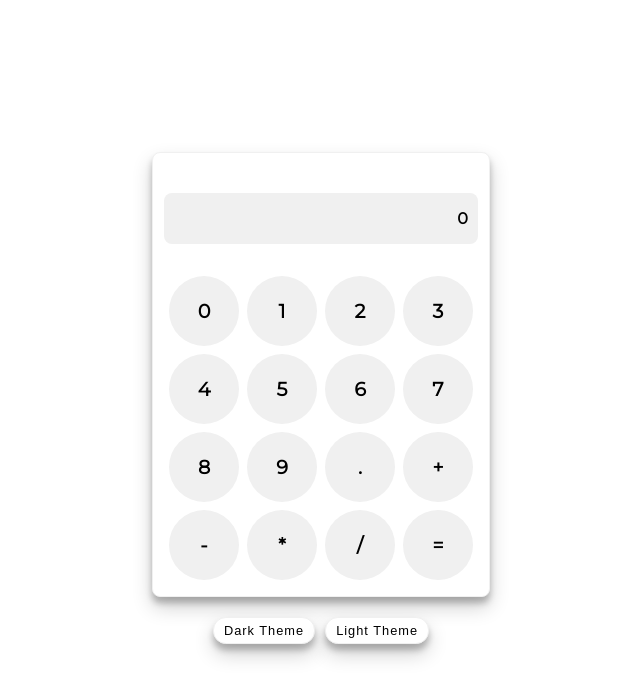
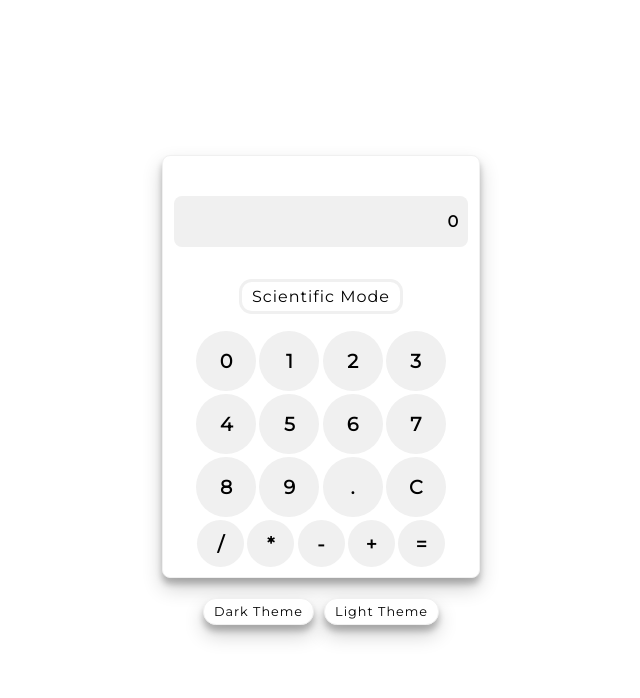
Before and after one commit to ArshadulAhmed/calculator, a React (Create React App) app: page / in a window 1280 px wide. Shown: the top 698 px of the page, without its empty margins (319-959 px from the left). Built offline with nearby package versions, Linux system fonts and the light colour scheme.

Commit message:
func done

```diff
--- a/src/assets/main.css
+++ b/src/assets/main.css
@@ -13,13 +13,14 @@ html[data-theme="dark"] {
   --primaryTextColor: #ffffff;
   --calculatorBackgroundButtonColor: #666;
 }
-
-
-body{
-  font-family: 'Montserrat', sans-serif;
+* {
+  font-family: "Montserrat", sans-serif !important;
+}
+body {
   background-color: var(--primaryBackground);
+  margin: 0px;
 }
-#root{
+#root {
   height: 100vh;
 }
 .main_layer {
@@ -50,28 +51,30 @@ body{
   display: flex;
   flex-wrap: wrap;
   justify-content: space-evenly;
-
 }
 
 .calc_buttons button {
-    padding: 0.7rem;
+  padding: 0.5rem;
   font-weight: bold;
   font-size: 1.2rem;
   background: var(--calculatorBackgroundButtonColor);
-    width: 70px;
+  width: 60px;
   border-radius: 50%;
-    height: 70px;
-    margin-bottom: 0.5rem;
+  height: 60px;
+  margin: 0.1rem;
   cursor: pointer;
   color: var(--primaryTextColor);
-    font-family: 'Montserrat', sans-serif;
+  font-family: "Montserrat", sans-serif;
   border: none;
-
 }
-.calc_buttons button:focus, .calc_buttons button:hover, .calc_buttons button:active, .control_theme button:active, .control_theme button:focus{
+.calc_buttons button:focus,
+.calc_buttons button:hover,
+.calc_buttons button:active,
+.control_theme button:active,
+.control_theme button:focus {
   outline: none;
   /* border-style: none; */
-  appearance:initial
+  appearance: initial;
 }
 .control_theme {
   display: flex;
@@ -90,48 +93,74 @@ body{
   border: 1px solid var(--calculatorBackgroundButtonColor);
   background-color: var(--primaryBackground);
   color: var(--primaryTextColor);
-      box-shadow: 0 10px 20px rgba(0,0,0,0.19), 0 6px 6px rgba(0,0,0,0.23);
+  box-shadow: 0 10px 20px rgba(0, 0, 0, 0.19), 0 6px 6px rgba(0, 0, 0, 0.23);
 }
 .calc_main {
-    width: 320px;
+  width: 300px;
   background: var(--primaryBackground);
   padding: 0.5rem;
   border-radius: 0.5rem;
   border: 1px solid var(--calculatorBackgroundButtonColor);
-      box-shadow: 0 10px 20px rgba(0,0,0,0.19), 0 6px 6px rgba(0,0,0,0.23);
+  box-shadow: 0 10px 20px rgba(0, 0, 0, 0.19), 0 6px 6px rgba(0, 0, 0, 0.23);
+  text-align: center;
 }
-.theme_button{
+.theme_button {
   cursor: pointer;
 }
 
-
-@media(min-width:0px) and (max-width:320px){
-    .main_layer{
+button.show_scientific {
+  padding: 5px 10px;
+  font-size: 1rem;
+  text-transform: capitalize;
+  letter-spacing: 1px;
+  margin: 0px 5px 15px;
+  border-radius: 0.8rem;
+  border: 3px solid var(--calculatorBackgroundButtonColor);
+  background-color: var(--primaryBackground);
+  color: var(--primaryTextColor);
+  cursor: pointer;
+}
+.operators {
+  display: flex;
+  flex-direction: row;
+  justify-content: center;
+  align-items: center;
+}
+.operators button {
+  width: 47px;
+  height: 47px;
+}
+button.show_scientific:focus {
+  outline: none;
+}
+.innerCalc {
+  display: flex;
+  flex-direction: column;
+}
+@media (min-width: 0px) and (max-width: 320px) {
+  .main_layer {
     margin: 0px 10px;
     height: auto;
   }
   .calc_main {
     width: 100%;
-
   }
 }
-@media(min-width:321px) and (max-width:480px){
-    .main_layer{
+@media (min-width: 321px) and (max-width: 480px) {
+  .main_layer {
     margin: 0px 10px;
     height: auto;
   }
   .calc_main {
     width: 90%;
-
   }
 }
-@media(min-width:480px) and (max-width:767px){
-    .main_layer{
+@media (min-width: 480px) and (max-width: 767px) {
+  .main_layer {
     margin: 0px 10px;
     height: auto;
   }
   .calc_main {
     width: 70%;
-
   }
 }
--- a/src/common/Button.js
+++ b/src/common/Button.js
@@ -1,13 +1,14 @@
 import React from "react";
 import propTypes from "prop-types";
 
-export const Button = ({ label, onClick, className, ...rest }) => (
-  <button onClick={onClick} {...rest} className={className}>
+export const Button = ({ label, onClick, value, className, ...rest }) => (
+  <button onClick={onClick}  value={value}  className={className} {...rest}>
     {label}
   </button>
 );
 Button.propTypes = {
-  label: propTypes.string.isRequired,
+  label: propTypes.string,
+  value:propTypes.string,
   onClick: propTypes.func,
   className: propTypes.string,
 };
--- a/src/components/Calculator.js
+++ b/src/components/Calculator.js
@@ -4,136 +4,244 @@ import { Button } from "../common/Button";
 import { buttonValueDigits, buttonValueOperands } from "../utils/buttonValues";
 import DisplayScreen from "./DisplayScreen";
 
-const maxPrecision = 16;
+const maxdigitafterPoint = 16;
 
-function Calculator(props) {
+function Calculator() {
   const [displayValue, setDisplayValue] = useState("0");
-  const [isOperatorOn, setIsOperatorOn] = useState(false);
+  const [operator, setOperator] = useState(false);
+  const [operatorInitated, setOperatorInitated] = useState(null);
+  const [firstNumber, setFirstNumber] = useState("0");
   const [clearAll, setClearAll] = useState(true);
-  const [firstOperand, setFirstOperand] = useState("0");
-  const [operatorInitated, setOperatorInitated] = useState(null);
+  const [scientificMode, setScientificMode] = useState(false);
 
-  const processDigit = (value) => {
-    if (isOperatorOn) {
-      setDisplayValue(value);
-      setIsOperatorOn(false);
+  const handlePoint = (newKeyValue) => {
+    if (operatorInitated) {
+      setDisplayValue(newKeyValue);
+      setOperatorInitated(false);
       setClearAll(false);
     } else {
-      setDisplayValue(displayValue === "0" ? value : `${displayValue}${value}`);
-      setIsOperatorOn(false);
+      let newDisplayValue =
+        displayValue === "0"
+          ? `${newKeyValue}`
+          : `${displayValue}${newKeyValue}`;
+      setDisplayValue(newDisplayValue);
+      setOperatorInitated(false);
       setClearAll(false);
     }
   };
-  const processOperator = (value) => {
-    let newValueToDisplay = null;
+
+  const handleCalulation = (newKeyValue) => {
+    let newDisplayValue = null;
     let newOperator = null;
-    let stringToCalculate = null;
+    let calculateString = null;
 
-    if (firstOperand === "0" || operatorInitated == null || isOperatorOn) {
-      setIsOperatorOn(true);
-      setFirstOperand(displayValue);
-      setOperatorInitated(value);
+    if (firstNumber === "0" || operator == null || operatorInitated) {
+      setOperatorInitated(true);
+      setFirstNumber(displayValue);
+      setOperator(newKeyValue);
       setClearAll(false);
+      return;
     } else {
-      stringToCalculate = `${firstOperand}${operatorInitated}${displayValue}`;
+      calculateString = `${firstNumber}${operator}${displayValue}`;
       try {
-        newValueToDisplay = `${evaluate(stringToCalculate)}`;
+        newDisplayValue = `${evaluate(calculateString)}`;
       } catch (e) {
-        newValueToDisplay = "Error";
+        newDisplayValue = "Error";
       }
-      if (newValueToDisplay === "Infinity") {
-        newValueToDisplay = "Error";
+      if (newDisplayValue === "Infinity") {
+        newDisplayValue = "Error";
       }
-      newOperator = value === "=" ? null : value;
-      setDisplayValue(newValueToDisplay);
-      setIsOperatorOn(false);
+      newOperator = newKeyValue === "=" ? null : newKeyValue;
+      setDisplayValue(newDisplayValue);
+      setOperatorInitated(true);
+      setFirstNumber(newDisplayValue);
+      setOperator(newOperator);
       setClearAll(false);
     }
   };
-  const clearAllValues = () => {
+
+  const processPoint = (newKeyValue) => {
+    const needPoint = `${displayValue}`.indexOf(".") === -1 ? true : false;
+    let newDisplayValue = null;
+
+    if (operatorInitated) {
+      setDisplayValue("0");
+      setOperatorInitated(false);
+      setClearAll(false);
+    } else {
+      if (needPoint) {
+        newDisplayValue = `${displayValue}${newKeyValue}`;
+        setDisplayValue(`${newDisplayValue}`);
+        setOperatorInitated(false);
+        setClearAll(false);
+      }
+    }
+  };
+
+  const handlePlusMiniusToggle = () => {
+    const newDisplayValue =
+      parseFloat(displayValue).toPrecision(maxdigitafterPoint) * -1;
+    setDisplayValue(`${newDisplayValue}`);
+    setOperatorInitated(false);
+    setClearAll(false);
+  };
+
+  const removeAllData = () => {
     if (clearAll) {
       setDisplayValue("0");
-      setFirstOperand("0");
-      setIsOperatorOn(null);
-      setIsOperatorOn(false);
+      setFirstNumber("0");
+      setOperator(null);
+      setOperatorInitated(false);
+      setClearAll(true);
+    } else {
+      setDisplayValue("0");
       setClearAll(true);
     }
   };
-  const processDot = (value) => {
-    const isPoint = displayValue.indexOf(".") === -1 ? true : false;
-    //   let newValueToDisplayOnPoint = null;
-    if (isOperatorOn) {
-      setDisplayValue("0.");
-      setIsOperatorOn(false);
+
+  const handleUnknownKey = () => {
+    console.log("Something wrong");
+  };
+
+  const handleFunctionality = (newKeyValue) => {
+    switch (newKeyValue) {
+      case "C":
+        removeAllData(newKeyValue);
+        break;
+      case "±":
+        handlePlusMiniusToggle(newKeyValue);
+        break;
+      case ".":
+        processPoint(newKeyValue);
+        break;
+      default:
+        handleUnknownKey(newKeyValue);
+    }
+  };
+
+  const calculateSquare = () => {
+    let convertType = parseInt(displayValue);
+    let squareValue = convertType ** 2;
+    setDisplayValue(`${squareValue}`);
+    setOperatorInitated(false);
     setClearAll(false);
+  };
+  const calculateSquareRoot = () => {
+    let convertType = parseInt(displayValue);
+    if (convertType < 0) {
+      setDisplayValue("Error");
+      setOperatorInitated(false);
+      setClearAll(false);
+      return;
     } else {
-      if (isPoint) {
-        //newValueToDisplayOnPoint = `${displayValue}${value}`;
-        setDisplayValue(`${displayValue}${value}`);
+      let squareRoot = Math.sqrt(convertType);
+      setDisplayValue(`${squareRoot}`);
+      setOperatorInitated(false);
+      setClearAll(false);
+    }
+  };
+
+  const handleCalButtonClick = (e) => {
+    processPressedKey(`${e.target.value}`);
+  };
+
+  const processPressedKey = (newKeyValue) => {
+    const isDigit = buttonValueDigits.includes(newKeyValue);
+    const isOperator = buttonValueOperands.includes(newKeyValue);
+    if (newKeyValue === "sqr") {
+      calculateSquare();
+    }
+    if (newKeyValue === "sqrt") {
+      calculateSquareRoot();
+    }
+    if (isDigit) {
+      handlePoint(newKeyValue);
+    } else {
+      if (isOperator) {
+        handleCalulation(newKeyValue);
+      } else {
+        handleFunctionality(newKeyValue);
       }
     }
   };
-  const processPlusMinus = () => {
-    const newDisplayToBeValue =
-      parseFloat(displayValue).toPrecision(maxPrecision) * 1;
-    setDisplayValue(newDisplayToBeValue);
-    setIsOperatorOn(false);
-    setClearAll(false);
-  };
-  const processUnknownValue = () => {
-    console.log("Unexpected input");
-  };
-  const processFunctionKey = (value) => {
-    switch (value) {
-      case "C":
-        clearAllValues();
-        break;
-      case "±":
-        processPlusMinus();
-        break;
-      case ".":
-        processDot();
-        break;
-      default:
-        processUnknownValue();
-    }
-  };
-  const handleClick = (value) => {
-    processUserEnteredValue(value);
-  };
-  const processUserEnteredValue = (value) => {
-    const isDigitEntered = buttonValueDigits.includes(value);
-    const isOperandEntered = buttonValueOperands.includes(value);
-    if (isDigitEntered) {
-      processDigit(value);
-    } else if (isOperandEntered) {
-      processOperator(value);
-    } else {
-      processFunctionKey(value);
-    }
+
+  const addScienticMode = () => {
+    setScientificMode(!scientificMode);
   };
 
   return (
     <div className="calc_main">
       <DisplayScreen value={displayValue} />
+
+      <Button
+        className="show_scientific"
+        onClick={addScienticMode}
+        label={scientificMode ? "Normal Mode" : "Scientific Mode"}
+      />
+
+      {scientificMode ? (
         <div className="calc_buttons">
+          <Button
+            label="&#177;"
+            value="±"
+            onClick={(e) => handleCalButtonClick(e)}
+            className="kepadButton"
+          />
+          <Button
+            label="&#13217;"
+            value="sqr"
+            onClick={(e) => handleCalButtonClick(e)}
+            className="kepadButton"
+          />
+          <Button
+            label="&#8730;"
+            value="sqrt"
+            onClick={(e) => handleCalButtonClick(e)}
+            className="kepadButton"
+          />
+        </div>
+      ) : null}
+
+      <div className="scientific_block">
+        <div className="calc_buttons">
+          <div className="innerCalc">
+            <div className="digits">
               {buttonValueDigits.map((item, index) => (
                 <Button
                   key={index}
-            onClick={() => handleClick(item)}
+                  onClick={(e) => handleCalButtonClick(e)}
                   label={item}
                   className="kepadButton"
+                  value={item}
                 />
               ))}
+              <Button
+                onClick={(e) => handleCalButtonClick(e)}
+                label="."
+                className="kepadButton"
+                value="."
+              />
+              <Button
+                label="C"
+                value="C"
+                onClick={(e) => handleCalButtonClick(e)}
+                className="kepadButton"
+              />
+            </div>
 
+            <div className="operators">
               {buttonValueOperands.map((item, index) => (
                 <Button
                   key={index}
-            onClick={() => handleClick(item)}
+                  onClick={(e) => handleCalButtonClick(e)}
                   label={item}
                   className="kepadButton"
+                  value={item}
                 />
               ))}
+            </div>
+          </div>
+        </div>
       </div>
     </div>
   );
--- a/src/utils/buttonValues.js
+++ b/src/utils/buttonValues.js
@@ -9,7 +9,6 @@ export const buttonValueDigits = [
   "7",
   "8",
   "9",
-  ".",
 ];
 
-export const buttonValueOperands = ["+", "-", "*", "/", "="];
+export const buttonValueOperands = ["/", "*", "-", "+", "="];
```
Also changed, not shown: src/components/DisplayScreen.js (+15 -16 lines). Lines whose indentation alone changed are shown as unchanged.
